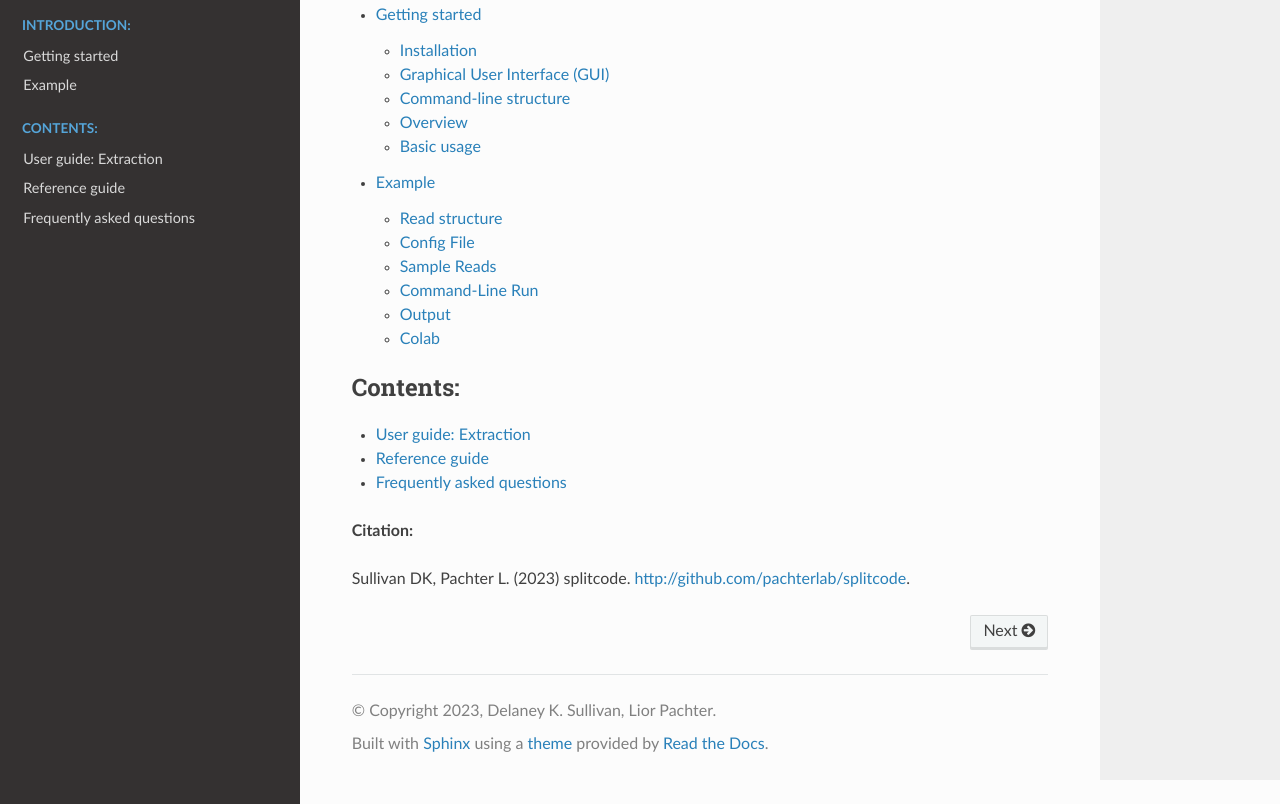
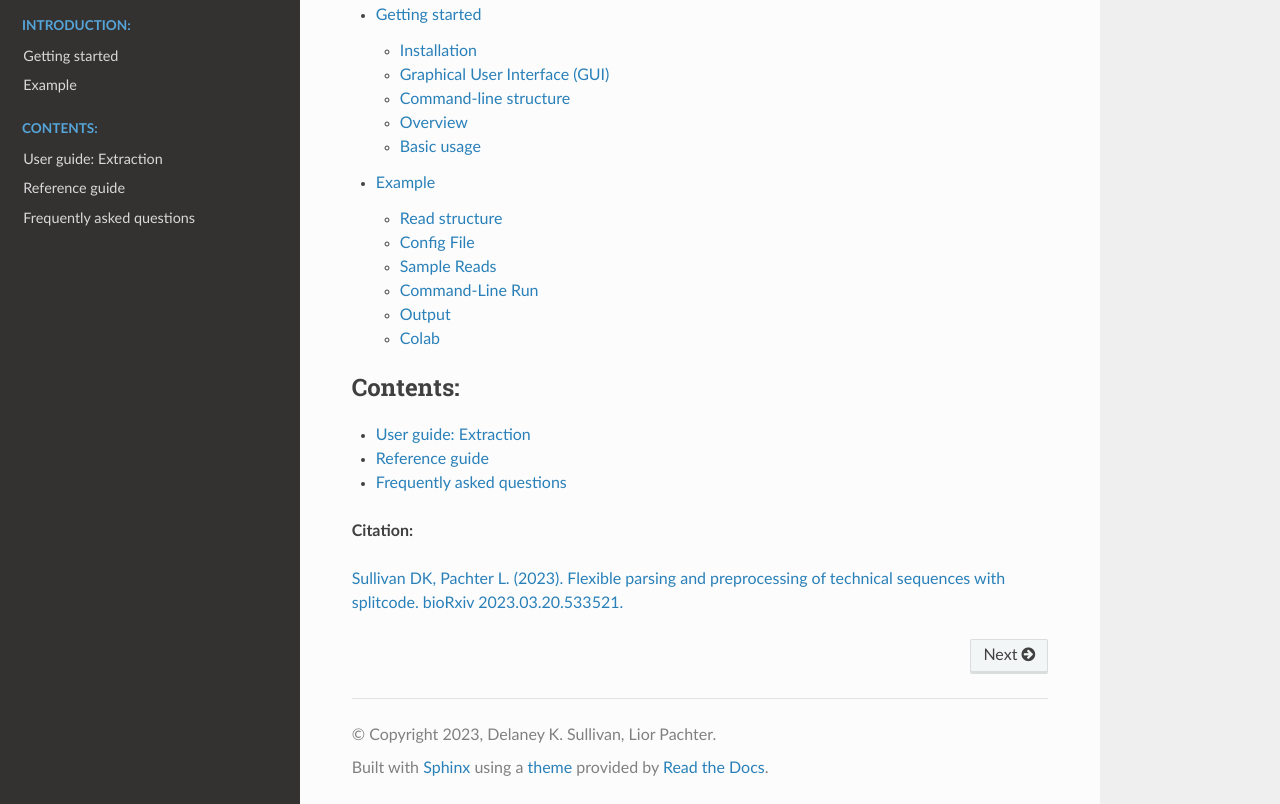
Before and after one commit to pachterlab/splitcode-tutorial, a Sphinx documentation site: the page built from docs/source/index.rst, in a window 1280 px wide and 900 px high, scrolled down 828 px, cut to the strip 96-900 px from the top of the window. Built offline with Sphinx 7.4.7 and the Read the Docs theme 2.0.0, drawn with Linux system fonts in a browser that asks for light colours.

Commit message:
Update index.rst

```diff
--- a/docs/source/index.rst
+++ b/docs/source/index.rst
@@ -30,4 +30,4 @@ splitcode
 
 **Citation:**
 
-Sullivan DK, Pachter L. (2023) splitcode. http://github.com/pachterlab/splitcode.
+`Sullivan DK, Pachter L. (2023). Flexible parsing and preprocessing of technical sequences with splitcode. bioRxiv 2023.03.20.533521. <https://doi.org/10.1101/2023.03.20.533521>`_
```
